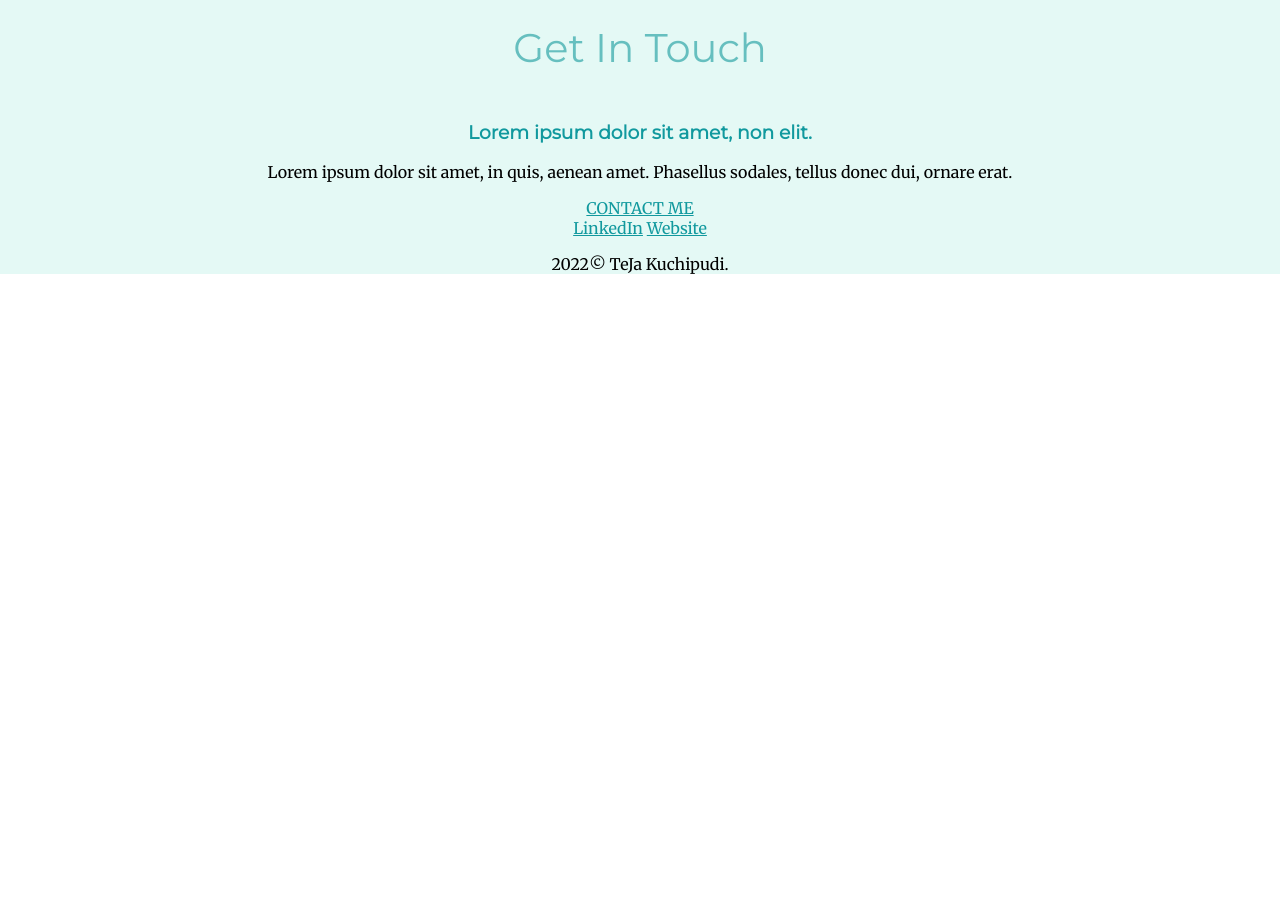
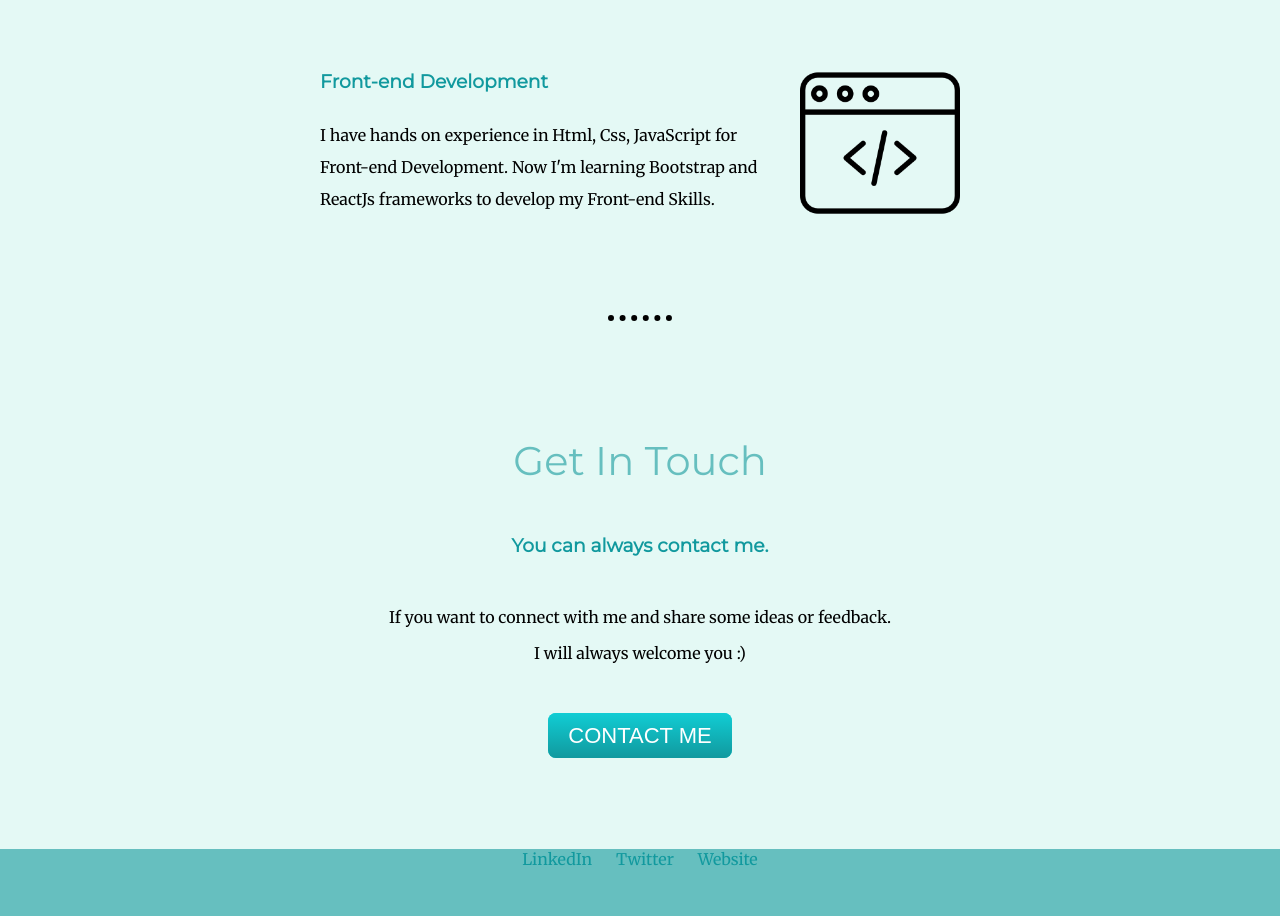
Before and after one commit to tejadev007/Css-My-Site, a plain HTML site: page index.html in a window 1280 px wide. Shown: the part 1860-2776 px from the top of the page. Before the commit the page ends 2150 px from the top, so only its background shows below. Drawn offline with Linux system fonts and the light colour scheme.

Commit message:
22-04-2022

```diff
--- a/css/styles.css
+++ b/css/styles.css
@@ -74,3 +74,75 @@ span {
     float: right;
     margin-left: 30px;
 }
+
+.ownerPic {
+    height: 200px;
+    width: 160px;
+    margin-top: 100px;
+    border-radius: 20px;
+    box-shadow: 0px 0px 10px 3px #66BFBF;
+}
+
+hr {
+    width: 5%;
+    border-style: none;
+    border-top-style: dotted;
+    border-width: 6px;
+    margin-top: 100px;
+    margin-bottom: 100px;
+}
+
+.h3-contact {
+    margin-bottom: 50px;
+}
+
+.p-contact-2 {
+    margin-bottom: 60px;
+}
+
+.btn {
+    background: #11CDD4;
+    background-image: -webkit-linear-gradient(top, #11CDD4, #11999E);
+    background-image: -moz-linear-gradient(top, #11CDD4, #11999E);
+    background-image: -ms-linear-gradient(top, #11CDD4, #11999E);
+    background-image: -o-linear-gradient(top, #11CDD4, #11999E);
+    background-image: linear-gradient(to bottom, #11CDD4, #11999E);
+    -webkit-border-radius: 8;
+    -moz-border-radius: 8;
+    border-radius: 8px;
+    font-family: Arial;
+    color: #ffffff;
+    font-size: 22px;
+    padding: 10px 20px 10px 20px;
+    text-decoration: none;
+  }
+
+  .btn:hover {
+    background: #30E3CB;
+    background-image: -webkit-linear-gradient(top, #30E3CB, #2BC4AD);
+    background-image: -moz-linear-gradient(top, #30E3CB, #2BC4AD);
+    background-image: -ms-linear-gradient(top, #30E3CB, #2BC4AD);
+    background-image: -o-linear-gradient(top, #30E3CB, #2BC4AD);
+    background-image: linear-gradient(to bottom, #30E3CB, #2BC4AD);
+    text-decoration: none;
+  }
+
+.bottom-container {
+    margin-top: 100px;
+    height: 200px;
+    width: 100%;
+    background-color: #66bfbf;
+  }
+
+.footer-link {
+    margin: 0px 10px 0px 10px;
+    text-decoration: none;
+}
+.footer-p {
+    margin-top: 50px;
+}
+
+.bottom-container-child {
+    height: 20px;
+    margin-top: 50px;
+}
--- a/index.html
+++ b/index.html
@@ -18,39 +18,43 @@
             <img src="images/mountain.png" alt="mountain_img">
         <div class="middle-container">
   <div class="profile">
-    <img src="favicon_io/apple-touch-icon.png" alt="Owner-pic">
+    <img class="ownerPic" src="favicon_io/apple-touch-icon.png" alt="Owner-pic">
     <h2>Hello.</h2>
-    <p>Lorem ipsum dolor sit amet, vitae volutpat, dui conubia, dolor urna. Non auctor, montes nulla distinctio.</p>
+    <p>I'm a Web Developer loves to create beautiful websites </p>
+    <p>and improve my skill in a little bit Everyday.</p>
   </div>
   <hr>
   <div class="skills">
     <h2>My Skills.</h2>
     <div class="skill-row">
-      <img class="skill-icon1" src="images/chillies.png" alt="chillies">
-      <h3>Lorem & Ipsum</h3>
-      <p class="skillText1">Lorem ipsum dolor sit amet, quis in duis, iaculis id felis. Consectetuer vestibulum, nunc urna lectus, erat ligula. Hendrerit nam, lectus ante, ut lorem eros.</p>
+      <img class="skill-icon1" src="images/database.png" alt="database">
+      <h3>Back-end Development</h3>
+      <p class="skillText1">I have hands on experience in Oracle Sql. Relational Database Management System. I'm also learning Back-end Technologies like NodeJs, ExpressJs, Jquery, MongoDB, Mangoose.</p>
     </div>
     <div class="skill-row">
       <img class="skill-icon2" src="images/web-programming.png" alt="web-programming pic">
-      <h3>Lorem Ipsum Dolor</h3>
-      <p class="skillText2">Lorem ipsum dolor sit amet, mauris sed consectetuer. Etiam et eu, bibendum interdum, lacus quis mauris. Curabitur wisi, quisque vel eu, rutrum nam.</p>
+      <h3>Front-end Development</h3>
+      <p class="skillText2">I have hands on experience in Html, Css, JavaScript for Front-end Development. Now I'm learning Bootstrap and ReactJs frameworks to develop my Front-end Skills.</p>
     </div>
   </div>
   <hr>
   <div class="contact-me">
     <h2>Get In Touch</h2>
-    <h3>Lorem ipsum dolor sit amet, non elit.</h3>
-    <p>Lorem ipsum dolor sit amet, in quis, aenean amet. Phasellus sodales, tellus donec dui, ornare erat.</p>
+    <h3 class="h3-contact">You can always contact me.</h3>
+    <p class="p-contact">If you want to connect with me and share some ideas or feedback.</p>
+    <p class="p-contact-2">I will always welcome you :)</p>
     <a class="btn" href="mailto:tejachowdary00100@gmail.com">CONTACT ME</a>
   </div>
 </div>
 
 
 <div class="bottom-container">
+  <div class="bottom-container-child">
   <a class="footer-link" href="https://www.linkedin.com/in/tejakuchipudi">LinkedIn</a>
-  <!--<a class="footer-link" href="https://twitter.com/">Twitter</a>-->
+  <a class="footer-link" href="https://twitter.com/">Twitter</a>
   <a class="footer-link" href="https://www.appbrewery.co/">Website</a>
-  <p>2022© TeJa Kuchipudi.</p>
+  </div>
+  <p class="footer-p">2022© TeJa Kuchipudi.</p>
 </div>
 </div>
 
```
Also changed, not shown: images/database.png (renamed from images/database .png).
